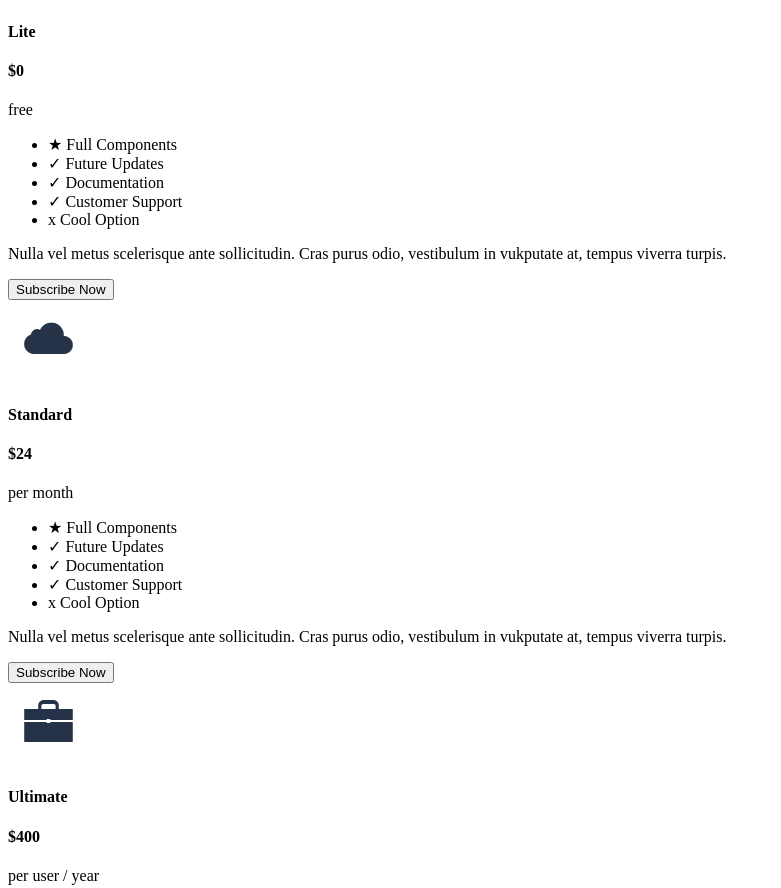
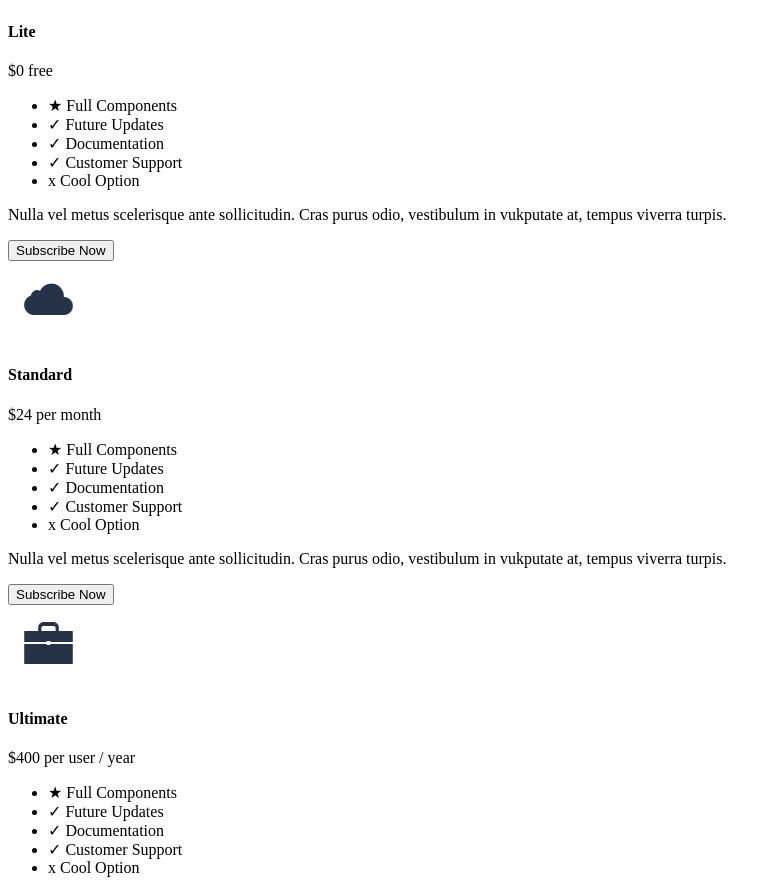
Before and after one commit to montesvalen373-gif/Proyecto_Bleux, a plain HTML site: page index.html in a window 1280 px wide. Shown: the part 2112-3000 px from the top of the page, without its empty margins (0-781 px from the left). Drawn offline with Linux system fonts and the light colour scheme.

Commit message:
ajustes de html1

```diff
--- a/index.html
+++ b/index.html
@@ -53,8 +53,10 @@
             <div class="cuadro1">
                 <img src="./assets/images/hoja.png" alt="hoja">
                 <h4>Lite</h4>
-                <h4>$0</h4>
-                <p>free</p>
+                <div class="precio">
+                    <span class="precio"> $0</span>
+                    <span class="precio">free</span>
+                </div>
                 <ul>
                     <li>★ Full Components</li>
                     <li>✓ Future Updates</li>
@@ -70,8 +72,10 @@
             <div class="cuadro2">
                 <img src="./assets/images/nube.png" alt="nube">
                 <h4>Standard</h4>
-                <h4>$24</h4>
-                <p>per month</p>
+                <div class="precio">
+                    <span class="precio">$24</span>
+                    <span class="precio">per month</span>
+                </div>
                 <ul>
                     <li>★ Full Components</li>
                     <li>✓ Future Updates</li>
@@ -87,8 +91,10 @@
             <div class="cuadro3">
                 <img src="./assets/images/maletin.png" alt="maletin">
                 <h4>Ultimate</h4>
-                <h4>$400</h4>
-                <p>per user / year</p>
+                <div class="precio">
+                    <span class="precio">$400</span>
+                    <span class="precio">per user / year</span>
+                </div>
                 <ul>
                     <li>★ Full Components</li>
                     <li>✓ Future Updates</li>
```
